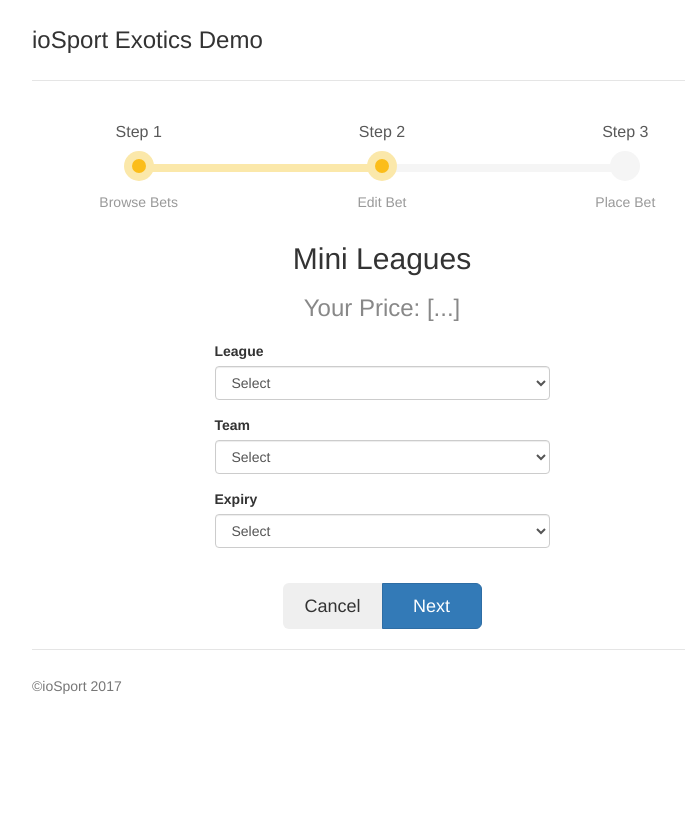
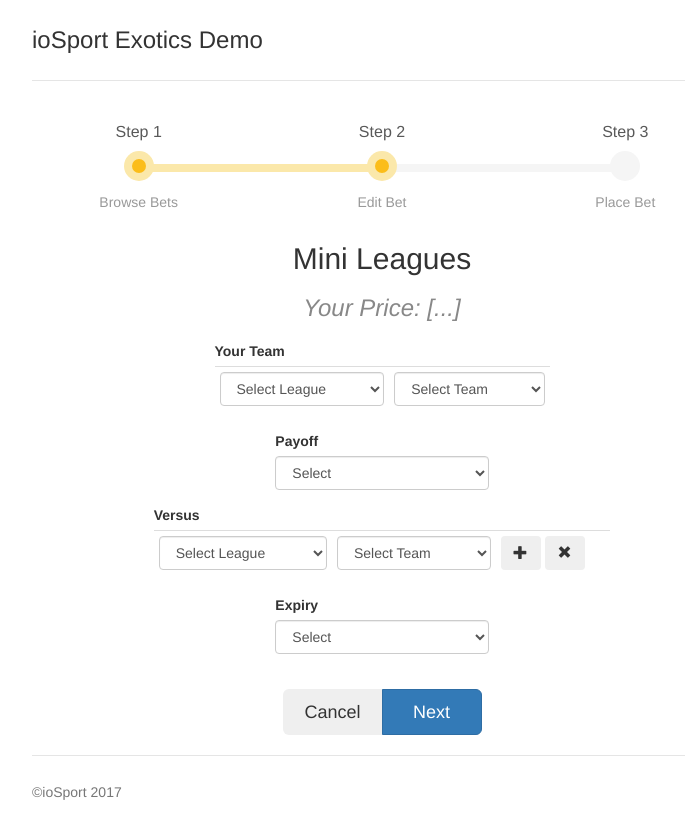
Before and after one commit to danielcod/exotic_single_match, a Python web app: template templates/site/mini_leagues.html in a window 1280 px wide. Shown: the whole page, without its empty margins (258-943 px from the left). Before the commit the page ends 694 px from the top, so only its background shows below. Run offline with Jinja, Linux system fonts and the light colour scheme; the template is opened without the code that fills it, so the values that code supplies are empty.

Commit message:
completed initial cut at mini leagues template

```diff
--- a/templates/site/mini_leagues.html
+++ b/templates/site/mini_leagues.html
@@ -40,33 +40,98 @@
       <!-- page title -->
       <h2 class="text-center">Mini Leagues</h2>
       <!-- indicative price -->
-      <h3 style="color:#888;margin-bottom:20px;" class="text-center">Your Price: <span name="price">[...]</span></h3>
-      <!-- sample form -->
+      <h3 style="color:#888;margin-bottom:20px;" class="text-center"><i>Your Price: <span name="price">[...]</span></i></h3>
+      <!-- form -->
       <div style="margin-bottom:20px;">
+	<!-- your team -->
 	<div class="row">
 	  <div class="col-xs-3">
 	  </div>
 	  <div class="col-xs-6">
+	    <label>Your Team</label>
+	    <table class="table table-condensed">
+	      <tbody>
+		<tr>
+		  <td>
+		    <select class="form-control" name="league">
+		      <option value="" disabled selected>Select League</option>
+		    </select>
+		  </td>
+		  <td>
+		    <select class="form-control" name="team">
+		      <option value="" disabled selected>Select Team</option>
+		    </select>
+		  </td>
+		</tr>
+	      </tbody>
+	    </table>
+	  </div>
+	  <div class="col-xs-3">
+	  </div>
+	</div>
+	<!-- payoff -->
+	<div class="row">
+	  <div class="col-xs-4">
+	  </div>
+	  <div class="col-xs-4">
+	    <label>Payoff</label>
 	    <div class="form-group">
-	      <label>League</label>
-	      <select class="form-control" name="league">
-	      <option value="" disabled selected>Select</option>
-	      </select>
-	    </div>
-	    <div class="form-group">
-	      <label>Team</label>
-	      <select class="form-control" name="team">
+	      <select class="form-control" name="payoff">
 		<option value="" disabled selected>Select</option>
 	      </select>
 	    </div>
+	  </div>
+	  <div class="col-xs-4">
+	  </div>
+	</div>
+	<!-- versus -->
+
+	<div class="row">
+	  <div class="col-xs-2">
+	  </div>
+	  <div class="col-xs-8">
+	    <label>Versus</label>
+	    <table class="table table-condensed">
+	      <tbody>
+		<tr>
+		  <td>
+		    <select class="form-control">
+		      <option value="" disabled selected>Select League</option>
+		    </select>
+		  </td>
+		  <td>
+		    <select class="form-control">
+		      <option value="" disabled selected>Select Team</option>
+		    </select>
+		  </td>
+		  <td>
+		    <button type="button" class="btn btn-secondary">
+		      <span class="glyphicon glyphicon-plus"></span>
+		    </button>
+		    <button type="button" class="btn btn-secondary">
+		      <span class="glyphicon glyphicon-remove"></span>
+		    </button>
+		  </td>
+		</tr>
+	      </tbody>
+	    </table>
+	  </div>
+	  <div class="col-xs-2">
+	  </div>
+	</div>
+	<!-- expiry -->
+	<div class="row">
+	  <div class="col-xs-4">
+	  </div>
+	  <div class="col-xs-4">
+	    <label>Expiry</label>
 	    <div class="form-group">
-	      <label>Expiry</label>
 	      <select class="form-control" name="expiry">
 		<option value="" disabled selected>Select</option>
 	      </select>
 	    </div>
 	  </div>
-	  <div class="col-xs-3">
+	  <div class="col-xs-4">
 	  </div>
 	</div>
       </div>
--- a/templates/site/single_teams.html
+++ b/templates/site/single_teams.html
@@ -41,7 +41,7 @@
       <h2 class="text-center">Single Team Outrights</h2>
       <!-- indicative price -->
       <h3 style="color:#888;margin-bottom:20px;" class="text-center">Your Price: <span name="price">[...]</span></h3>
-      <!-- sample form -->
+      <!-- form -->
       <div style="margin-bottom:20px;">
 	<div class="row">
 	  <div class="col-xs-3">
```
